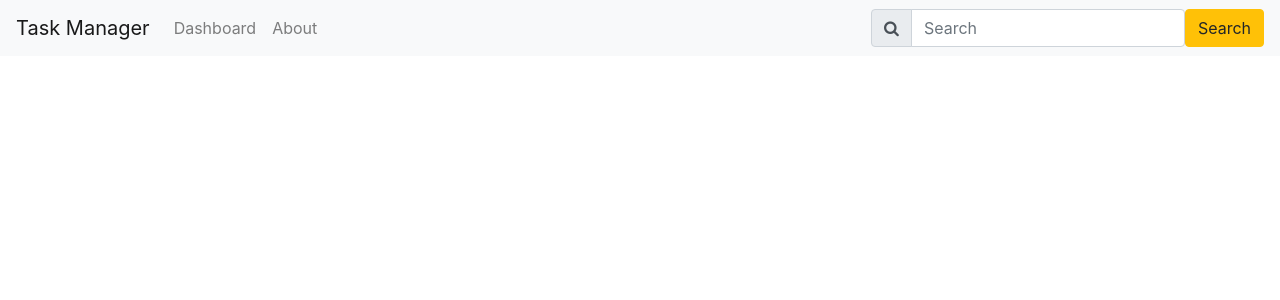
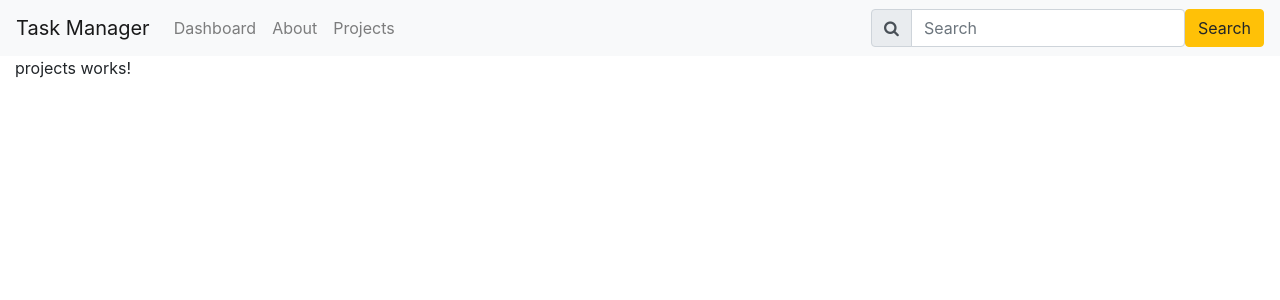
Before and after one commit to jaeyno/TaskManager, an Angular app in the folder TaskManager/: page /projects in a window 1280 px wide. Before the commit this address led to /. Shown: the top 300 px of the page. Built offline with nearby package versions, Linux system fonts and the light colour scheme.

Commit message:
[TaskManager UI] added projects components

```diff
--- /dev/null
+++ b/TaskManager/src/app/admin/projects/projects.component.html
@@ -0,0 +1 @@
+<p>projects works!</p>
--- /dev/null
+++ b/TaskManager/src/app/admin/projects/projects.component.ts
@@ -0,0 +1,15 @@
+import { Component, OnInit } from '@angular/core';
+
+@Component({
+  selector: 'app-projects',
+  templateUrl: './projects.component.html',
+  styleUrls: ['./projects.component.scss']
+})
+export class ProjectsComponent implements OnInit {
+
+  constructor() { }
+
+  ngOnInit(): void {
+  }
+
+}
--- a/TaskManager/src/app/app-routing.module.ts
+++ b/TaskManager/src/app/app-routing.module.ts
@@ -2,10 +2,12 @@ import { AboutComponent } from './admin/about/about.component';
 import { DashboardComponent } from './admin/dashboard/dashboard.component';
 import { NgModule } from '@angular/core';
 import { RouterModule, Routes } from '@angular/router';
+import { ProjectsComponent } from './admin/projects/projects.component';
 
 const routes: Routes = [
   { path: "dashboard", component: DashboardComponent },
   { path: "about", component: AboutComponent },
+  { path: "projects", component: ProjectsComponent },
   { path: "", redirectTo: "dashboard", pathMatch: "full"}
 ];
 
--- a/TaskManager/src/app/app.component.html
+++ b/TaskManager/src/app/app.component.html
@@ -12,6 +12,9 @@
             </li>
             <li class="nav-item">
                 <a class="nav-link" routerLink="about">About</a>
+            </li>
+            <li class="nav-item">
+                <a class="nav-link" routerLink="projects">Projects</a>
             </li>
         </ul>
         <form class="form-inline my-2 my-lg-0">
--- a/TaskManager/src/app/app.module.ts
+++ b/TaskManager/src/app/app.module.ts
@@ -7,7 +7,7 @@ import { NgbModule } from '@ng-bootstrap/ng-bootstrap';
 
 @NgModule({
   declarations: [
-    AppComponent,
+    AppComponent
   ],
   imports: [
     BrowserModule,
```
Also changed, not shown: TaskManager/src/app/admin/admin.module.ts (+5 -2 lines), TaskManager/src/app/projects.service.ts (+10 -1 lines), TaskManager/src/app/admin/projects/projects.component.scss (added), 1 other file (tests, documents, lock files or other folders).
